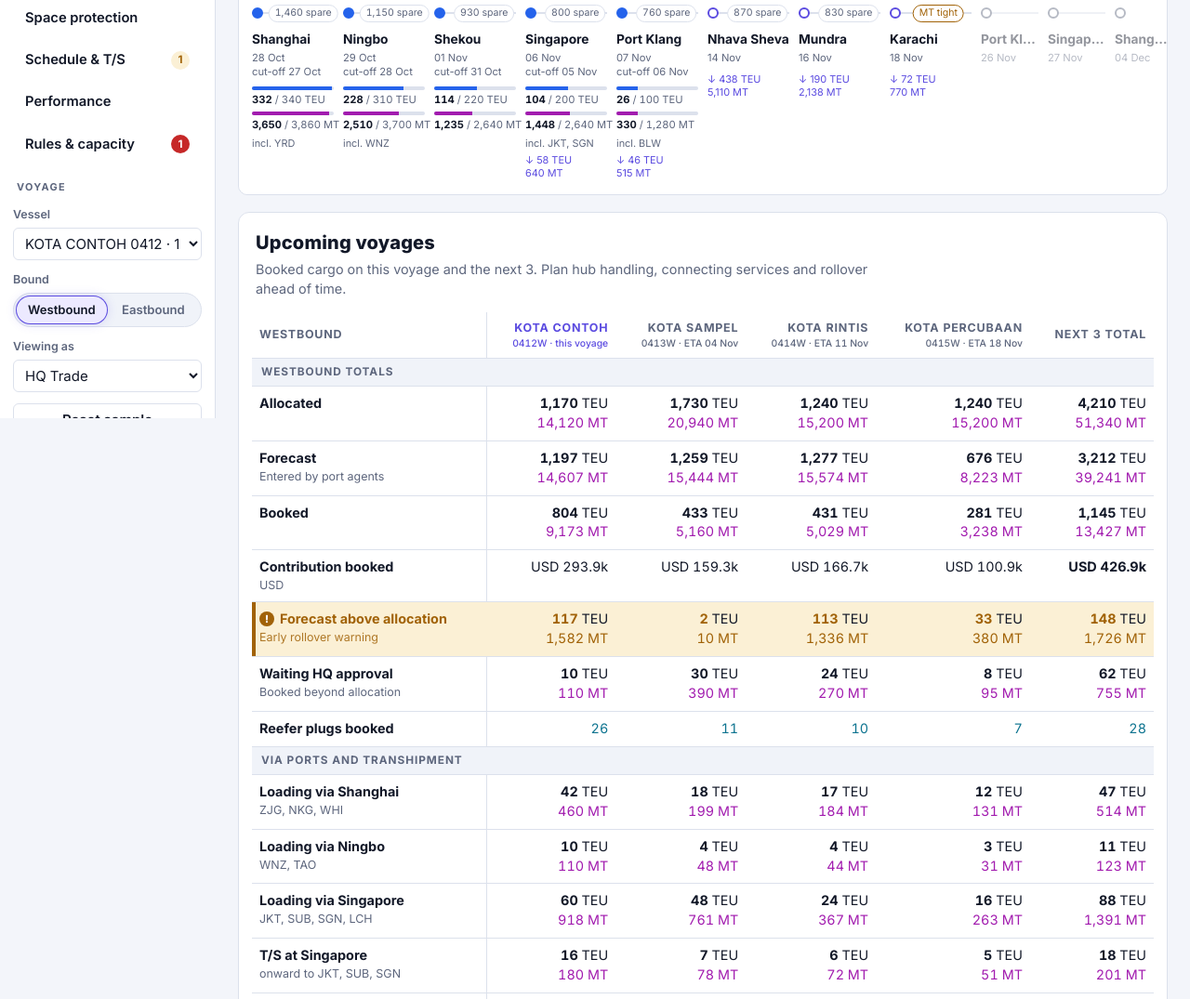
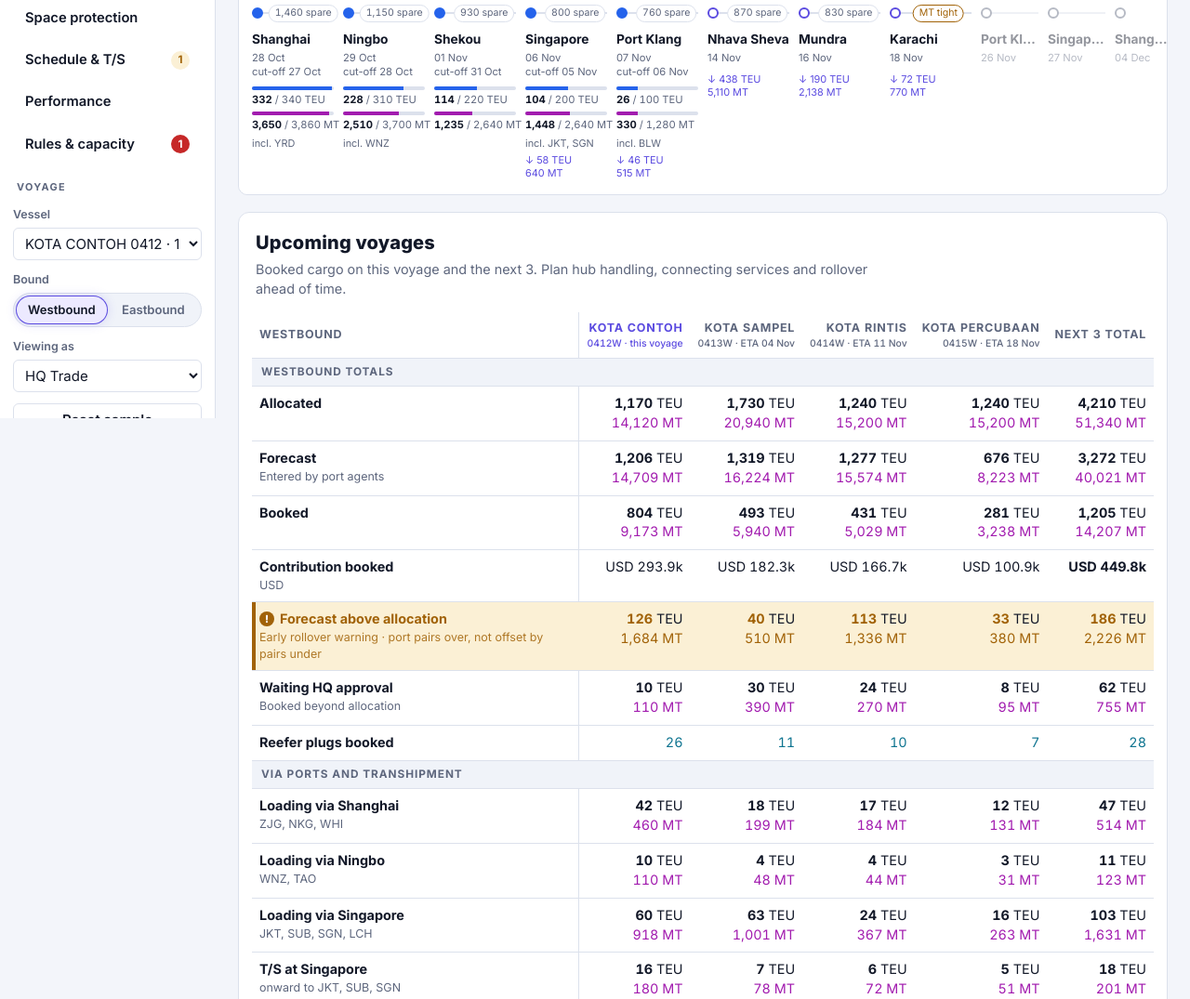
Before and after one commit to gwynpeh/slot-allocation-desk, a plain HTML site: page index.html in a window 1280 px wide. Shown: the part 350-1425 px from the top of the page at 93% size. Drawn offline with Linux system fonts and the light colour scheme.

Commit message:
Sample data: waiting requests only on full port pairs
The 2,500 TEU vessels get their larger class template after the sample
is seeded, so some requests sat on port pairs that still had room, and
forecast fell below booked + requested. After the class fit, bookings
are topped up to the allocation and the forecast is kept at least
booked + requested, on every voyage. Storage key bumped to reseed.

The Forecast above allocation row now says it sums port pairs over and
is not offset by pairs under.

Co-Authored-By: Claude Opus 5.5 <noreply@anthropic.com>

```diff
--- a/index.html
+++ b/index.html
@@ -818,7 +818,7 @@ function seedAll(){
 
 let ALL, S, V, role, B='WB', armed=null;
 const dismissed=new Set();
-try{ ALL=JSON.parse(localStorage.getItem('sad13-all')||'null'); role=localStorage.getItem('sad4-role'); B=localStorage.getItem('sad4-bound')||'WB'; V=localStorage.getItem('sad4-voy'); }catch(e){}
+try{ ALL=JSON.parse(localStorage.getItem('sad14-all')||'null'); role=localStorage.getItem('sad4-role'); B=localStorage.getItem('sad4-bound')||'WB'; V=localStorage.getItem('sad4-voy'); }catch(e){}
 if(!ALL||!ALL.voyages) ALL=seedAll();
 if(!V||!ALL.voyages[V]) V=VOYAGES[0].id;
 Object.values(ALL.voyages).forEach(s=>{ s.forecast=s.forecast||{}; s.requests=s.requests||[]; s.notices=s.notices||[]; s.extra=s.extra||[]; s.loaded=s.loaded||{};
@@ -839,7 +839,7 @@ let askDraft=null, editCell=null;
 const expanded=new Set();                                         // load calls whose "loading via" ports are unfolded
 if(!role) role='HQ';
 if(!BOUNDS[B]) B='WB';
-function save(){ try{localStorage.setItem('sad13-all',JSON.stringify(ALL));localStorage.setItem('sad4-role',role);localStorage.setItem('sad4-bound',B);localStorage.setItem('sad4-voy',V)}catch(e){} }
+function save(){ try{localStorage.setItem('sad14-all',JSON.stringify(ALL));localStorage.setItem('sad4-role',role);localStorage.setItem('sad4-bound',B);localStorage.setItem('sad4-voy',V)}catch(e){} }
 const curVoy = () => VOYAGES.find(x=>x.id===V);
 const voyIdx = () => VOYAGES.findIndex(x=>x.id===V);
 const nextVoys = (n=3) => VOYAGES.slice(voyIdx()+1, voyIdx()+1+n);
@@ -1102,7 +1102,7 @@ function pipelinePanel(){
   body+=row('Booked','',()=>vsum(origins(b).map(p=>usedP(b,p))));
   if(role==='HQ'){ const cv=cols.map(c=>withVoy(c.id,()=>sumf(origins(b),p=>cmP(b,p))));
     body+=`<tr><td><span class="pname">Contribution booked<small>USD</small></span></td>${cv.map(v=>`<td class="num">${v?usd(v):'<span class="muted">—</span>'}</td>`).join('')}${nv.length?`<td class="num"><b>${usd(cv.slice(1).reduce((a,c)=>a+c,0))}</b></td>`:''}</tr>`; }
-  body+=row('Forecast above allocation','Early rollover warning',()=>vsum(origins(b).map(p=>fcOver(b,p))),true);
+  body+=row('Forecast above allocation','Early rollover warning · port pairs over, not offset by pairs under',()=>vsum(origins(b).map(p=>fcOver(b,p))),true);
   body+=row('Waiting HQ approval','Booked beyond allocation',()=>vsum(origins(b).map(p=>pendP(b,p))));
   if(role!=='HQ' && loadsIn(b,role)){
     body+=row(`Your forecast · ${sn(role)}`,'',()=>fcP(b,role));
@@ -1715,9 +1715,17 @@ function agentView(){
   </div>`;
 }
 
+// Sample data: a waiting request only makes sense once the port pair is full, so after a larger class template
+// top the bookings up to the new allocation and keep the forecast at least booked + requested.
+function fitSampleRequests(id){ withVoy(id,()=>S.requests.filter(r=>r.status==='pending').forEach(r=>{
+  const e=eff(r.b,r.port,r.pod), u=used(r.b,r.port,r.pod), gap=vpos(vsub(e,u));
+  if(gap.teu>0) S.bookings.push({id:uid(),b:r.b,ref:r.port.slice(2)+(r.b==='WB'?'W':'E')+'F'+gap.teu+'-'+id.slice(2),port:r.port,pod:r.pod,fpd:r.pod,teu:gap.teu,mt:gap.mt,rf:0,rfTeu:0});
+  const k=K(r.b,aKey(r.b,r.port),r.pod), need=vadd(vadd(e,pick(r)),{teu:5,mt:60}), f=S.forecast[k]||Z();
+  S.forecast[k]={teu:Math.max(f.teu||0,need.teu), mt:Math.max(f.mt||0,need.mt)};
+})); }
 function render(){
   // First run with size classes: give the larger vessels their class template (never below bookings).
-  if(ALL.needClassFit){ delete ALL.needClassFit; VOYAGES.filter(v=>ALL.voyages[v.id].cls!=='1800').forEach(v=>Object.keys(BOUNDS).forEach(b=>applyTemplate(b,[v.id],true))); }
+  if(ALL.needClassFit){ delete ALL.needClassFit; VOYAGES.filter(v=>ALL.voyages[v.id].cls!=='1800').forEach(v=>Object.keys(BOUNDS).forEach(b=>applyTemplate(b,[v.id],true))); VOYAGES.forEach(v=>fitSampleRequests(v.id)); }
   const vs=document.getElementById('voy'); vs.innerHTML=VOYAGES.map(c=>`<option value="${c.id}">${c.vessel} ${c.id} · ${CLASSES[ALL.voyages[c.id].cls].label}</option>`).join(''); vs.value=V;
   const sel=document.getElementById('role'); sel.innerHTML=roleOptions(); sel.value=role;
   Object.keys(BOUNDS).forEach(b=>document.getElementById('bnd-'+b).setAttribute('aria-pressed',String(b===B)));
```
Also changed, not shown: slot-allocation-desk.html (+12 -4 lines).
